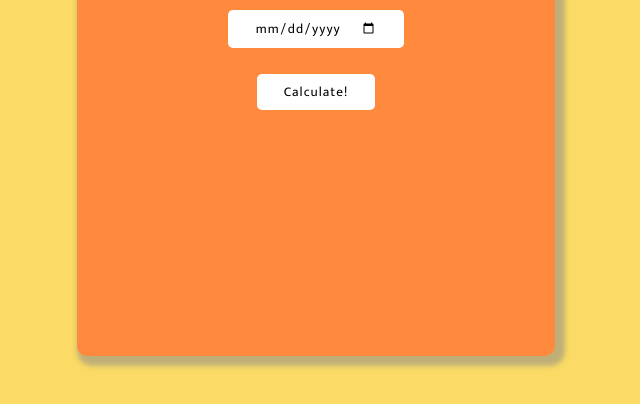
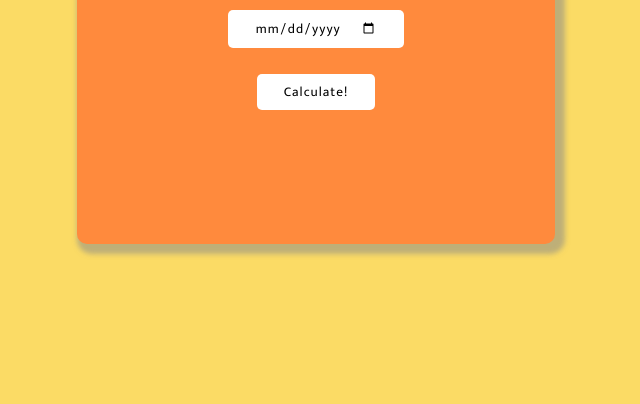
Before and after one commit to arturfriedrich/dayCalculator, a plain HTML site: page index.html in a window 1280 px wide. Shown: the part 396-800 px from the top of the page, without its empty margins (324-964 px from the left). Drawn offline with Linux system fonts and the light colour scheme.

Commit message:
Update index.css

```diff
--- a/index.css
+++ b/index.css
@@ -49,6 +49,8 @@ body {
     margin: 3em;
     border-radius: 10px;
     box-shadow: 5px 5px 5px 5px #8888;
+    height: 60%;
+    max-height: 600px;
 
     transform: scale(1);
     transition: 500ms;
```
Lines whose indentation alone changed are shown as unchanged.
